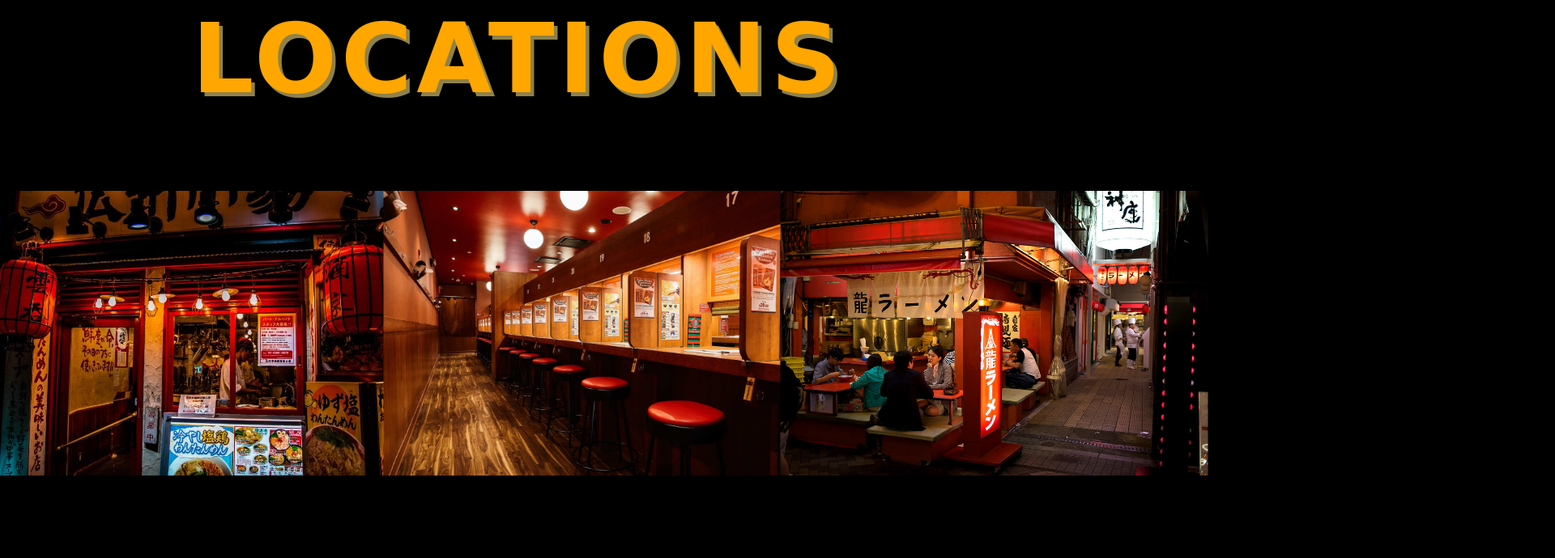
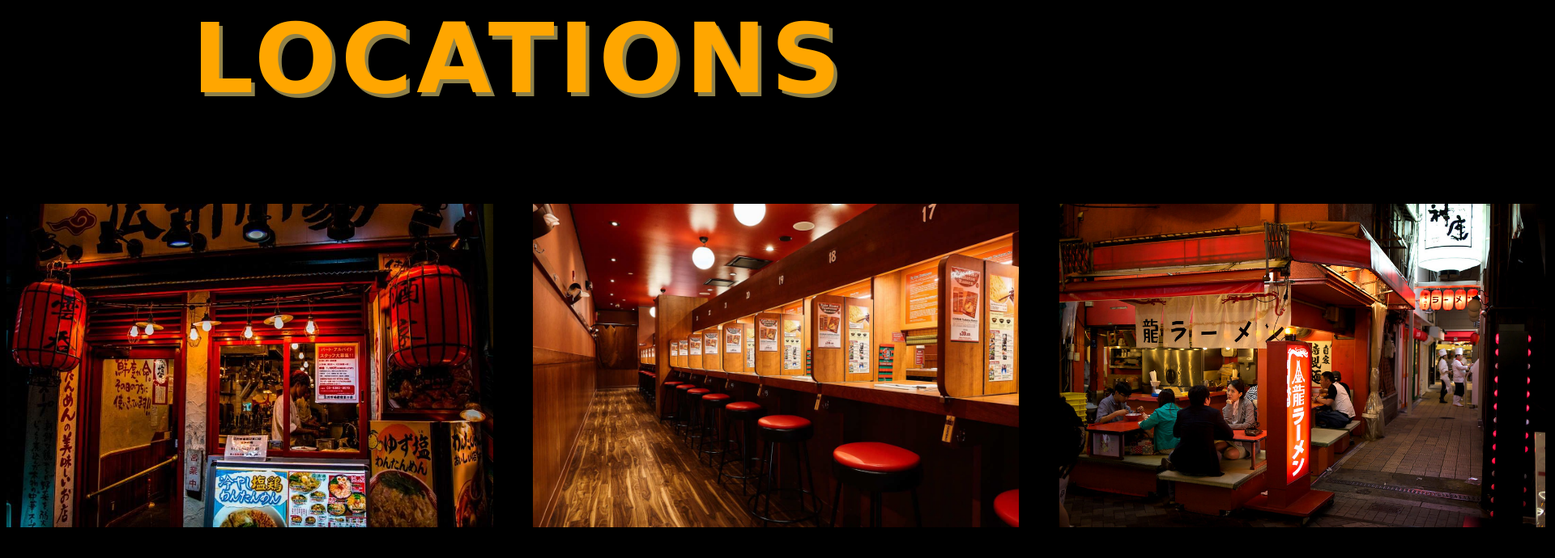
Before and after one commit to staten-island-tech/mediaquerydemo-lsandra, a plain HTML site: page dist/index.html in a window 1280 px wide. Shown: the part 3137-3827 px from the top of the page at 81% size, 1920 px wide, since content can reach past the window. Drawn offline with Linux system fonts and the light colour scheme; a script that the page names is missing; a web font is replaced by a local one.

Commit message:
ereryery

```diff
--- a/dist/index.html
+++ b/dist/index.html
@@ -86,6 +86,7 @@
 
        <div class="location-image">
          <img src="Media/inside4.jpg" alt="">
+         <p>Tokyo</p>
        </div>
 
        <div class="location-image">
--- a/scss/_locationgallery.scss
+++ b/scss/_locationgallery.scss
@@ -1,5 +1,10 @@
 .location{
-   max-width:100vw;
+   width:100%;
+   height:95vh;
+   display: flex;
+   flex-direction:column;
+   justify-content: space-evenly;
+   padding:15rem 0;
 }
 
 .location-header{
@@ -14,18 +19,16 @@
 
 .location-gallery{
     display: flex;
-    flex-direction:row;
     justify-content: space-evenly;
     align-content: center;
+    height:100%;
+    width:100%;
 }
 
 .location-image{
-    height:30vh;
-    width:55vh;
+    height:50vh;
+    width:75vh;
     display: flex;
-    flex-direction: row;
-    justify-content: space-evenly;
-    align-content:center;
-    padding-right:10rem;
+    padding-right:5rem;
     padding-bottom: 20rem;
 }
```
Also changed, not shown: dist/css/main.css, scss/main.min.css, 2 other files.
